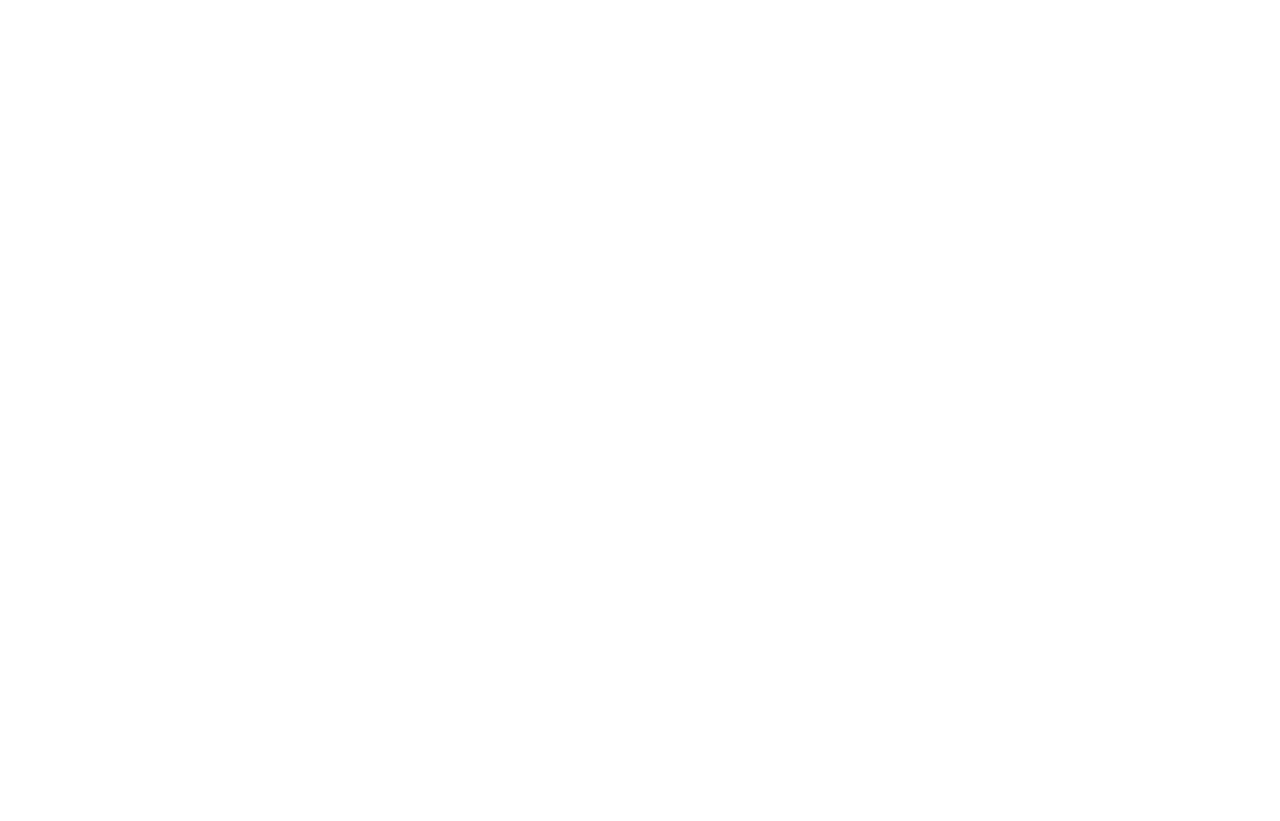
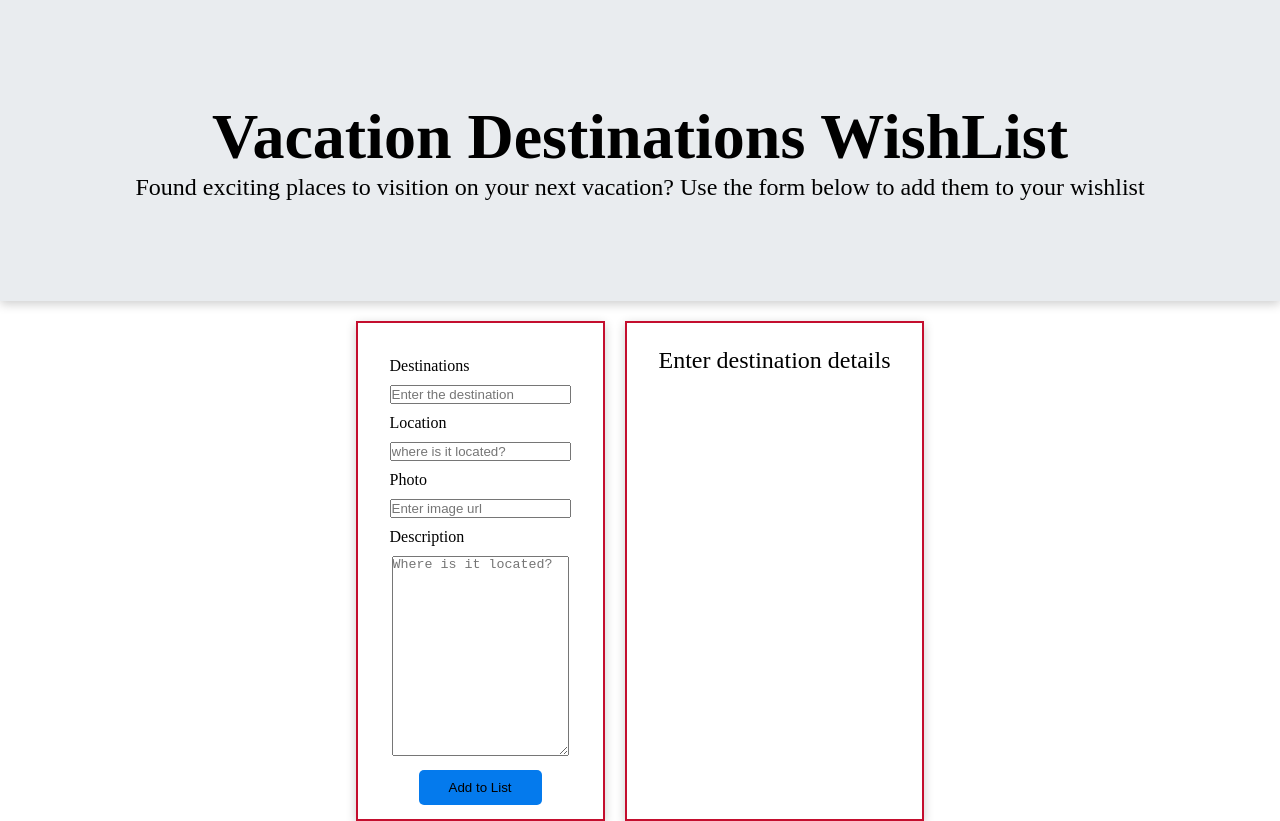
Before and after one commit to JASONG2G/wishlist, a plain HTML site: page index.html in a window 1280 px wide. Before the commit the page ends 800 px from the top, so only its background shows below. Drawn offline with Linux system fonts and the light colour scheme.

Commit message:
add form structure and style forms

```diff
--- a/index.html
+++ b/index.html
@@ -4,11 +4,42 @@
     <meta charset="UTF-8" />
     <meta name="viewport" content="width=device-width, initial-scale=1.0" />
     <link rel="stylesheet" href="/styles/style.css" />
+    <link rel="stylesheet" href="/styles/utilities.css" />
     <title>My WishList</title>
   </head>
   <body>
-    <header class="container"></header>
-    <section class="container"></section>
+    <header>
+      <h1>Vacation Destinations WishList</h1>
+      <p>
+        Found exciting places to visition on your next vacation? Use the form
+        below to add them to your wishlist
+      </p>
+    </header>
+    <section class="main-container container grid">
+        <div class="left box">
+            <div>
+                <label for="destination">Destinations</label>
+                <input type="text" placeholder="Enter the destination" name="destination">
+            </div>
+            <div>
+                <label for="location">Location</label>
+                <input type="text" placeholder="where is it located?" name="destination">
+            </div>
+            <div>
+                <label for="photo">Photo</label>
+                <input type="text" placeholder="Enter image url" name="destination">
+            </div>
+            <div>
+                <label for="description">Description</label>
+                <textarea type="text"  placeholder="Where is it located?"></textarea>
+            </div>
+            <button type="submit" class="btn">Add to List</button>
+
+        </div>
+        <div class="right box">
+            <p>Enter destination details</p>
+        </div>
+    </section>
     <footer class="container"></footer>
 
     <!-- javascript -->
--- a/styles/style.css
+++ b/styles/style.css
@@ -1,5 +1,16 @@
-* {
-    box-sizing: border-box;
-    padding: 0;
-    margin: 0;
+header {
+    background-color: #e9ecef;
+    display: block;
+    text-align: center;
+    padding: 100px 0px;
+    margin-bottom: 20px;
+    box-shadow: 0 3px 10px rgba(0.2, 0.2, 0.2, 0.2);
 }
+
+h1 {
+    font-size: 4rem;
+}
+
+p {
+    font-size: 1.5rem;
+}
--- /dev/null
+++ b/styles/utilities.css
@@ -0,0 +1,100 @@
+:root {
+  --primary-color: #047aed;
+}
+
+* {
+  box-sizing: border-box;
+  padding: 0;
+  margin: 0;
+}
+
+.container {
+  max-width: 1100px;
+  margin: 0 auto;
+  padding: 0 40px;
+}
+
+.grid {
+  display: grid;
+  grid-gap: 20px;
+  justify-content: center;
+  align-items: center;
+  height: 100%;
+}
+
+textarea {
+  overflow: auto;
+  resize: vertical;
+  min-height: 200px;
+}
+
+.flex {
+  display: flex;
+  align-items: center;
+  justify-content: center;
+  height: 100%;
+}
+
+.box {
+  border: 2px #c40e2e solid;
+  text-align: center;
+  height: 500px;
+  width: 100%;
+  padding: 1.5rem 2rem;
+  box-shadow: 0 3px 10px rgba(0.2, 0.2, 0.2, 0.2);
+  color: black;
+}
+
+.main-container {
+  grid-template-columns: repeat(4, 1fr);
+  grid-template: "left right right right";
+}
+
+.left {
+  grid-area: left;
+}
+
+.left div label {
+  display: block;
+  text-align: left;
+  margin: 10px 0;
+}
+
+.left div input {
+  display: block;
+  text-align: left;
+  margin: 10px 0;
+}
+
+.right {
+  grid-area: right;
+  justify-content: center;
+}
+
+/* button styles */
+
+.btn {
+  display: inline-block;
+  padding: 10px 30px;
+  margin-top: 10px;
+  cursor: pointer;
+  background: var(--primary-color);
+  border: none;
+  border-radius: 5px;
+}
+
+.btn:hover {
+  transform: scale(0.98);
+}
+
+.btn-explore {
+  color: #fff;
+}
+/* footer */
+footer {
+  margin-top: 2rem;
+  background: #c40e2e;
+  color: #fff;
+  text-align: center;
+  padding: 1rem;
+}
```
